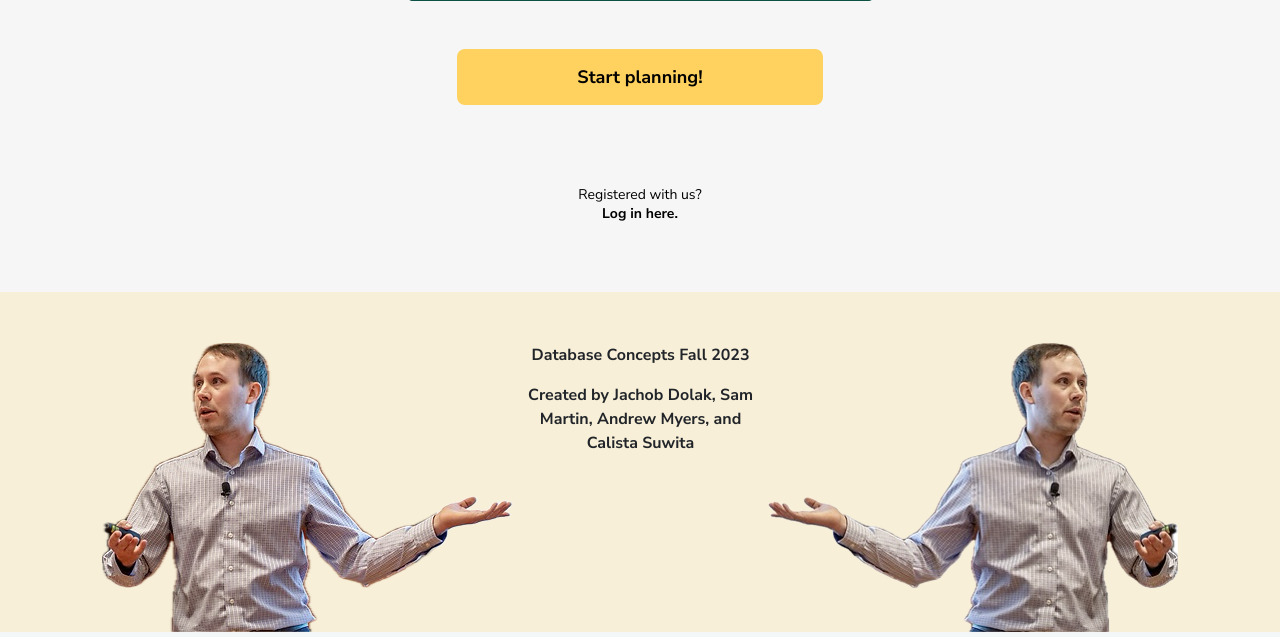
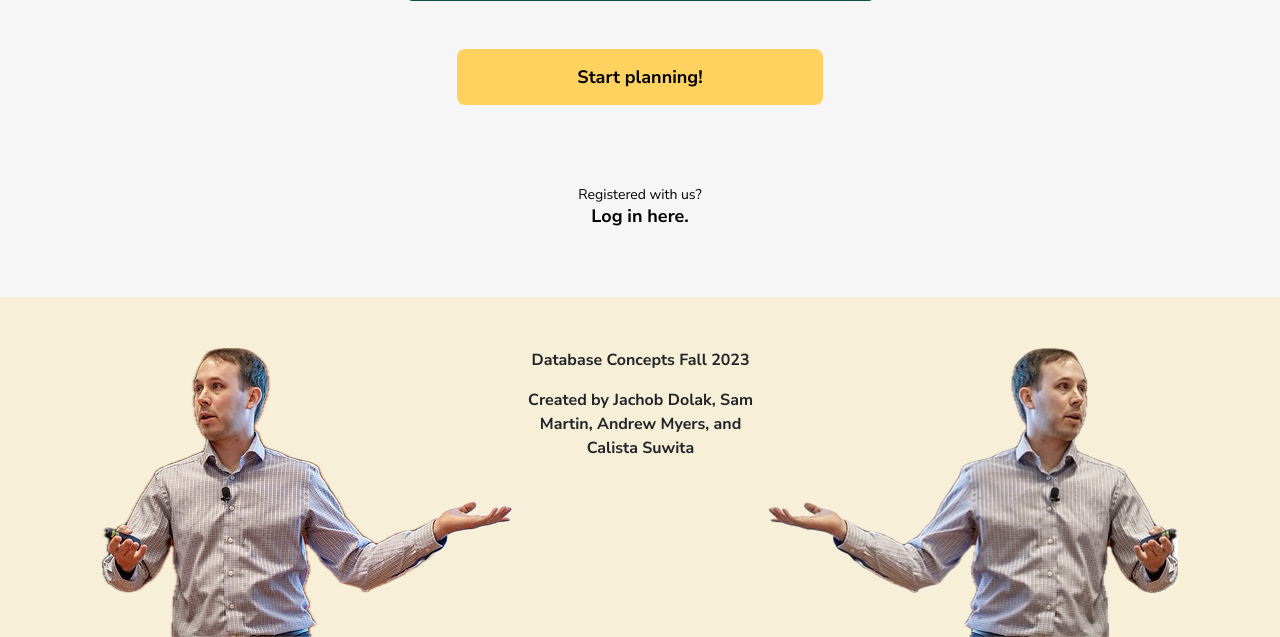
Before and after one commit to jdolak/plnd4u, a Flask app: page /register in a window 1280 px wide. Shown: the part 728-1365 px from the top of the page. Run offline with Flask 3, Linux system fonts and the light colour scheme; parts of the project's set-up code (start-up, migrations or seed data) failed here and were passed over.

Commit message:
made register + login bigger

```diff
--- a/static/css/styles.css
+++ b/static/css/styles.css
@@ -32,6 +32,16 @@ p {
     color: black;
     font-family: Nunito Sans;
     font-size: 14px;
+    font-style: normal;
+    font-weight: 700;
+    line-height: normal;
+    text-decoration: none;
+}
+
+.register-here-text {
+    color: black;
+    font-family: Nunito Sans;
+    font-size: 18px;
     font-style: normal;
     font-weight: 700;
     line-height: normal;
@@ -390,6 +400,8 @@ p {
     align-items: center;
     gap: 20px;
     width: 416px;
+    border-radius: 8px;
+    padding: 16px;
 }
 
 .plan-card-heading {
--- a/templates/login.html
+++ b/templates/login.html
@@ -26,7 +26,7 @@
                 </div>
                 <div class="register-redirect">
                     <a class="normal-text">New account?</a>
-                    <a href="register" class="normal-text-bold">Register here.</a>
+                    <a href="register" class="register-here-text">Register here.</a>
                 </div>
             </div>
         </div>
--- a/templates/register.html
+++ b/templates/register.html
@@ -61,7 +61,7 @@
             </div>
             <div class="register-redirect">
                 <a class="normal-text">Registered with us?</a>
-                <a href="login" class="normal-text-bold">Log in here.</a>
+                <a href="login" class="register-here-text">Log in here.</a>
             </div>
         </div>
     </div>
```
